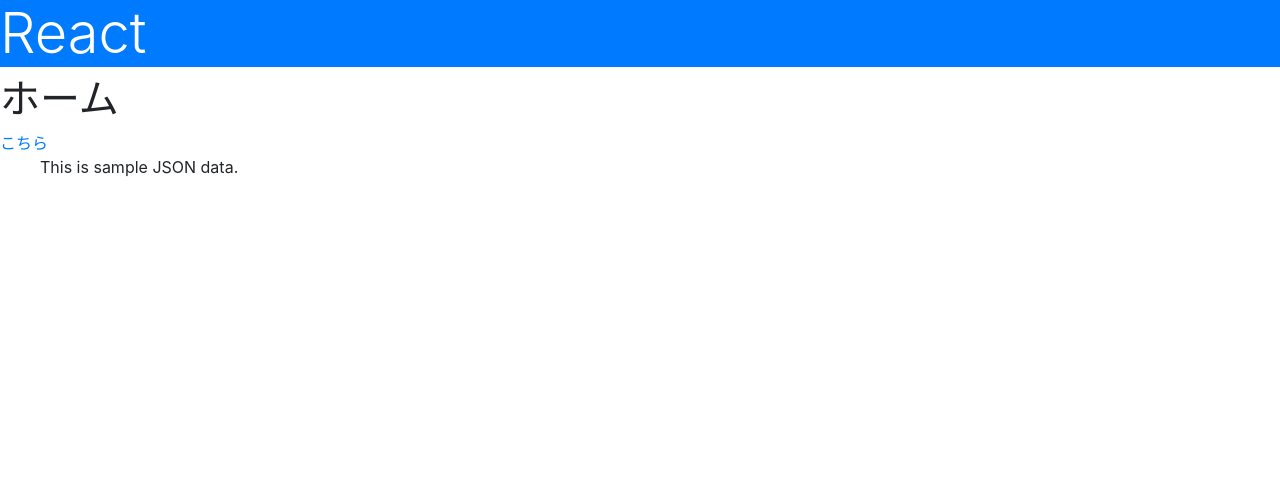
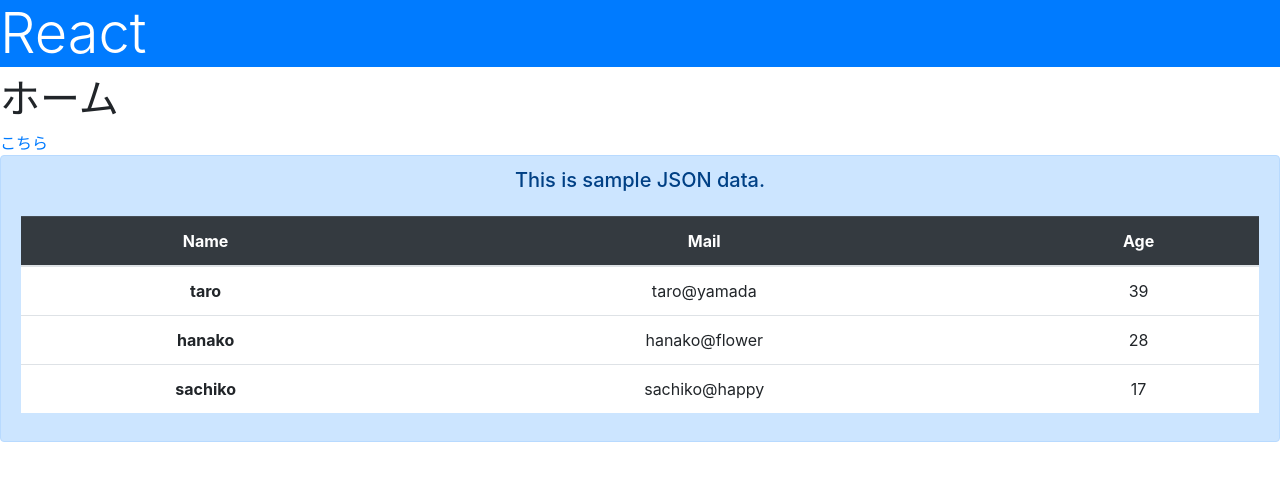
Before and after one commit to g-katsuki/deploy-test, a React (Create React App) app: page / in a window 1280 px wide. Shown: the top 480 px of the page. Built offline with nearby package versions, Linux system fonts and the light colour scheme.

Commit message:
add sample json data

```diff
--- a/src/components/ApiFetch.js
+++ b/src/components/ApiFetch.js
@@ -1,7 +1,7 @@
 import React, { useState, useEffect } from "react";
 
 export const ApiFetch = () => {
-	const [str, setStr] = useState([]);
+	const [data, setData] = useState({message:'', data:[]})
 
 	useEffect(() => {
 		// APIをfetchする(呼び出す)
@@ -10,14 +10,27 @@ export const ApiFetch = () => {
 			 .then((res) => res.json())
 			 //APIから渡されるレスポンスデータ(data)をstateにセットする
 			.then((data) => {
-				setStr(data);
+				setData(data);
 			});
 	}, []);
 
 	return (
-		<div>
-		    {}
-			<ul>{str.message}</ul>
-		</div>
+		<div className="alert alert-primary text-center">
+        <h5 className="mb-4">{data.message}</h5>
+        <table className="table bg-white">
+          <thead className="table-dark">
+            <tr><th>Name</th><th>Mail</th><th>Age</th></tr>
+          </thead>
+          <tbody>
+            {data.data.map((value, key)=> (
+              <tr key={key}>
+                <th>{value.name}</th>
+                <td>{value.mail}</td>
+                <td>{value.age}</td>
+              </tr>
+            ))}
+          </tbody>
+        </table>
+      </div>
 	);
 };
```
